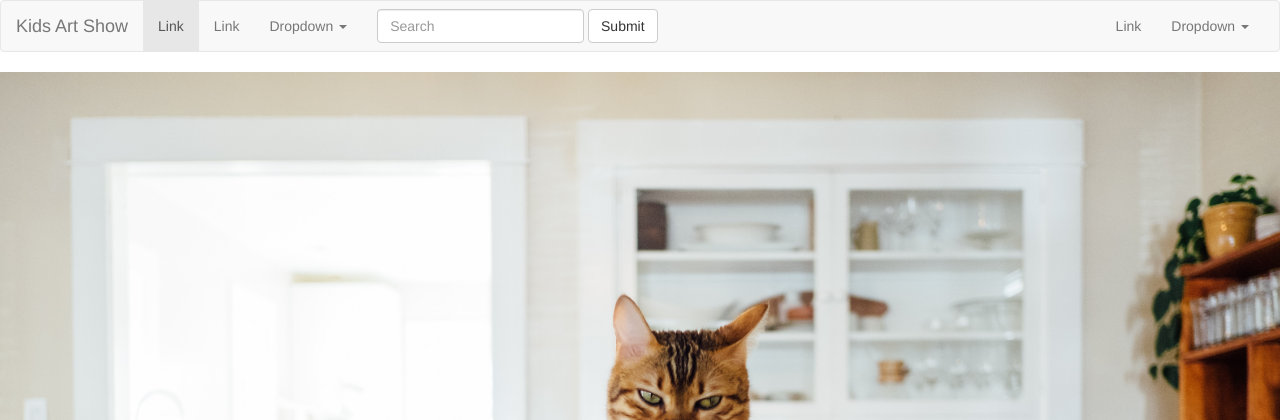
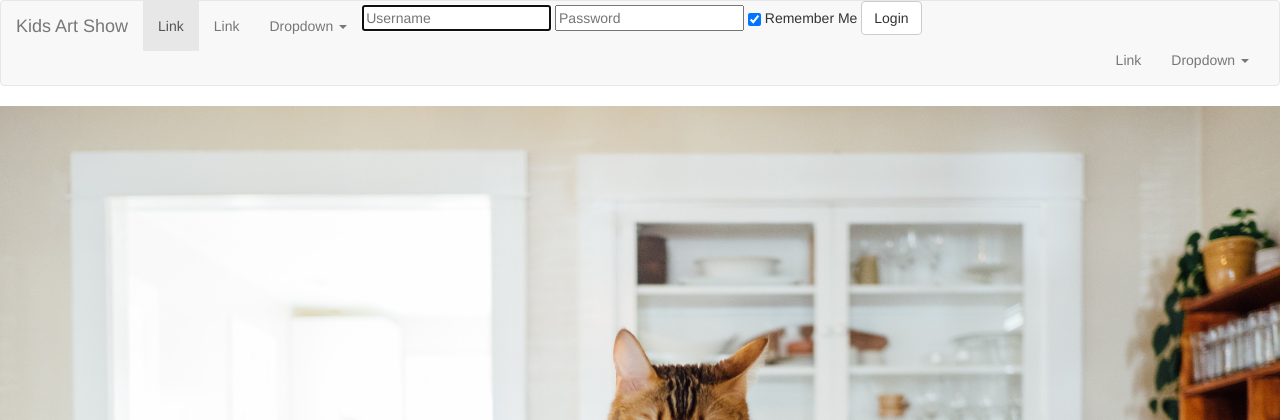
Before and after one commit to aaronjbecker/KidsArtShow-Demo, a Django app: page / in a window 1280 px wide. Shown: the top 420 px of the page. Run offline with Django 3.2, Linux system fonts and the light colour scheme; some libraries are stand-ins or nearby versions.

Commit message:
messy implementation of inline remember me login form

```diff
--- a/src/kids_art_show/templates/kids_art_show/main_nav_bar.html
+++ b/src/kids_art_show/templates/kids_art_show/main_nav_bar.html
@@ -1,6 +1,9 @@
 {# AJB 11/21/18: main nav bar as included template, re-used across pages #}
 {# AJB 12/1/18: copy example navbar from bootstrap docs #}
     {# cf. https://getbootstrap.com/docs/3.3/components/#navbar #}
+{% load bootstrap3 %}
+{% load crispy_forms_tags %}
+
 <nav class="navbar navbar-default">
   <div class="container-fluid">
     <!-- Brand and toggle get grouped for better mobile display -->
@@ -23,7 +26,9 @@
         <li class="active"><a href="#">Link <span class="sr-only">(current)</span></a></li>
         <li><a href="#">Link</a></li>
         <li class="dropdown">
-          <a href="#" class="dropdown-toggle" data-toggle="dropdown" role="button" aria-haspopup="true" aria-expanded="false">Dropdown <span class="caret"></span></a>
+          <a href="#" class="dropdown-toggle" data-toggle="dropdown"
+             role="button" aria-haspopup="true"
+             aria-expanded="false">Dropdown <span class="caret"></span></a>
           <ul class="dropdown-menu">
             <li><a href="#">Action</a></li>
             <li><a href="#">Another action</a></li>
@@ -35,12 +40,16 @@
           </ul>
         </li>
       </ul>
-      <form class="navbar-form navbar-left">
-        <div class="form-group">
-          <input type="text" class="form-control" placeholder="Search">
-        </div>
-        <button type="submit" class="btn btn-default">Submit</button>
-      </form>
+        {% if not user.is_authenticated %}
+          {% crispy login_form %}
+
+{#            <form class="navbar-form navbar-left">#}
+{#            <div class="form-group">#}
+{#              <input type="text" class="form-control" placeholder="Search">#}
+{#            </div>#}
+{#            <button type="submit" class="btn btn-default">Submit</button>#}
+{#          </form>#}
+        {% endif %}
       <ul class="nav navbar-nav navbar-right">
         <li><a href="#">Link</a></li>
         <li class="dropdown">
--- a/src/kids_art_show/urls.py
+++ b/src/kids_art_show/urls.py
@@ -31,6 +31,7 @@ urlpatterns = [
          remember_me_login,
          kwargs = {'template_name': "kids_art_show/registration/login.html"},
          name='login'),
+    path('process_login', views.process_remember_me_login, name="process_login"),
     # TODO: profile with user ID as argument
     # TODO: user dashboard
     path('user_profile', views.UserProfile.as_view(), name='user_profile'),
--- a/src/kids_art_show/views.py
+++ b/src/kids_art_show/views.py
@@ -4,13 +4,49 @@ from django.views import generic
 from django.forms import formset_factory
 from .forms import KidsArtShowUserCreationForm, ManageChildrenFormset
 from .models import Post, ContentCreator
+# import remember_me.views as rmv
+import remember_me.forms as rmf
+import django.contrib.auth as dca
 
 
 def home(request):
+    # provide instance of login form for use in navbar quick link
+    # login_form = rmv.remember_me_login(request)
+    login_form = rmf.RembmerMeAuthFormInline(request)
     context = {
+        'login_form': login_form,
         'posts': Post.objects.all()
     }
     return render(request, 'kids_art_show/home.html', context)
+
+
+def process_remember_me_login(request,
+                              redirect_field_name='next'):
+    """
+    Only designed to be called from home page
+    :param request:
+    :param redirect_field_name:
+    :param form_ctx_fld:
+    :return:
+    """
+    # TODO: error handling if called with GET
+    form = rmf.RembmerMeAuthFormInline(data=request.POST)
+    redirect_to = request.POST.get(redirect_field_name, '')
+    # TODO: also check for None?
+    if not redirect_to:
+        redirect_to = reverse_lazy('home')
+    if form.is_valid():
+        # TODO: security check on next argument
+        if not form.cleaned_data.get('remember_me'):
+            request.session.set_expiry(0)
+
+        # Okay, security checks complete. Log the user in.
+        dca.login(request, form.get_user())
+
+        if request.session.test_cookie_worked():
+            request.session.delete_test_cookie()
+
+    return redirect(redirect_to, request)
 
 
 def about(request):
--- a/src/remember_me/forms.py
+++ b/src/remember_me/forms.py
@@ -3,6 +3,28 @@ from https://github.com/jimfmunro/django-remember-me
 """
 from django import forms
 from django.contrib.auth.forms import AuthenticationForm
+from crispy_forms.helper import FormHelper, Layout
+from crispy_forms.bootstrap import StrictButton
+
+
+class RembmerMeAuthFormInline(AuthenticationForm):
+    """includes styling for inline/horizontal layout"""
+
+    def __init__(self, *args, form_action="process_login", **kwargs):
+        super(RembmerMeAuthFormInline, self).__init__(*args, **kwargs)
+        self.helper = FormHelper(self)
+        self.helper.form_class = 'form-inline'
+        self.helper.form_action = form_action
+        self.helper.field_template = 'bootstrap3/layout/inline_field.html'
+        self.helper.layout = Layout(
+            'username',
+            'password',
+            'remember_me',
+            StrictButton('Login', css_class='btn-default', type='submit'),
+        )
+    remember_me = forms.BooleanField(label='Remember Me', initial=True,
+                                     required=False)
+
 
 
 class AuthenticationRememberMeForm(AuthenticationForm):
@@ -10,5 +32,6 @@ class AuthenticationRememberMeForm(AuthenticationForm):
     Subclass of Django ``AuthenticationForm`` which adds a remember me
     checkbox.
     """
+
     remember_me = forms.BooleanField(label='Remember Me', initial=True,
         required=False)
```
Also changed, not shown: src/kids_art_show/templates/kids_art_show/registration/login.html (+9 -9 lines), src/remember_me/views.py (+64 -1 lines).
